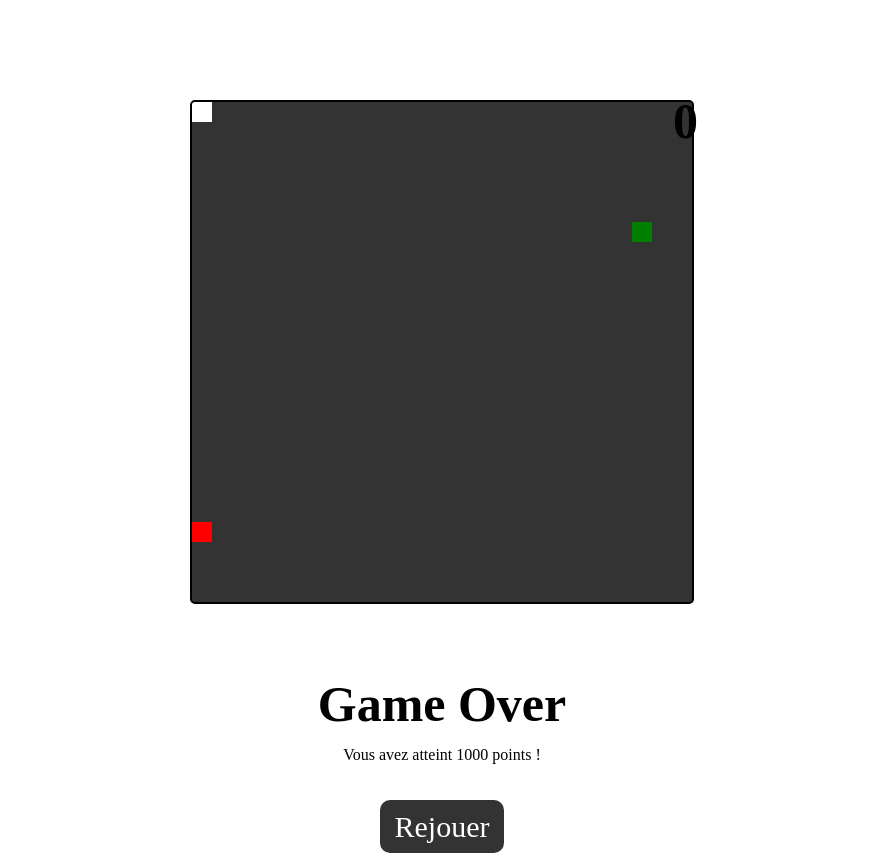
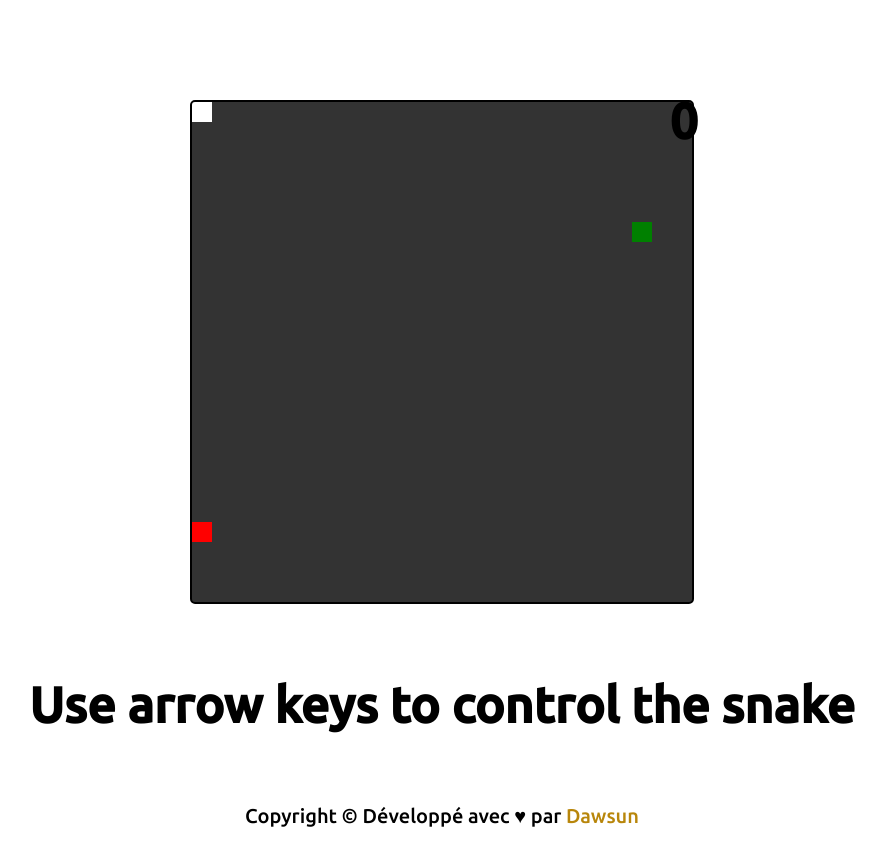
Before and after one commit to Fowlll/SnakeJS, a plain HTML site: page index.html in a window 1280 px wide. Shown: the whole page, without its empty margins (198-1084 px from the left). After the commit the page ends 828 px from the top, so only its background shows below. Drawn offline with Linux system fonts and the light colour scheme.

Commit message:
Add font and copyright footer

```diff
--- a/draw.js
+++ b/draw.js
@@ -24,7 +24,7 @@ let score = 0;
     let loop = window.setInterval(() =>{
 
         if(!play){
-            document.getElementById("loose").innerHTML = "<h1>Game Over</h1> <br /> <p>Vous avez atteint " + score + " points !</p> <br /> <a href=\"index.html\">Rejouer</a>";
+            document.getElementById("loose").innerHTML = "<h2>Game Over</h2><p>Vous avez atteint " + score + " points !</p> <br /> <a href=\"index.html\">Rejouer</a>";
             clearInterval(loop);
             return;
         }
--- a/index.css
+++ b/index.css
@@ -3,6 +3,11 @@ body{
     padding: 0;
     background-color: white;
 }
+
+h1, h2, p, a{
+    font-family: "Ubuntu";
+}
+
 .canvas{
     display: block;
     margin: 100px auto;
@@ -44,3 +49,13 @@ body{
 #loose > a:hover{
     background-color: #666;
 }
+
+#copyright{
+    text-align: center;
+    font-size: 20px;
+    margin: 100px auto 0 auto;
+}
+#copyright > a{
+    text-decoration: none;
+    color: darkgoldenrod;
+}
--- a/index.html
+++ b/index.html
@@ -5,6 +5,8 @@
         <title>Snake | Dawsun</title>
 
         <link rel="stylesheet" href="index.css">
+        <link href="https://fonts.googleapis.com/css2?family=Ubuntu:wght@500&display=swap" rel="stylesheet">
+
     </head>
 
 
@@ -15,10 +17,11 @@
         <h2 id="score">0</h2>
 
         <div id="loose">
-            <h2>Game Over</h2>
-            <p>Vous avez atteint 1000 points !</p>
-            <a href="index.html">Rejouer</a>
+            <h2>Use arrow keys to control the snake</h2>
         </div>
+
+
+        <p id="copyright">Copyright &copy Développé avec ♥ par <a href="http://dawsun.fr/">Dawsun</a></p>
 
     </body>
 
```
